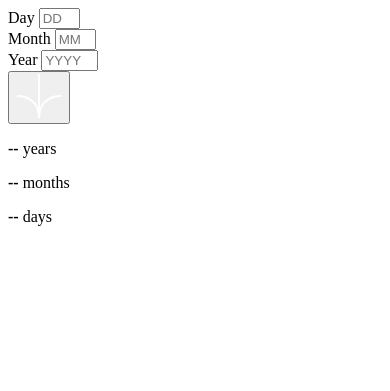
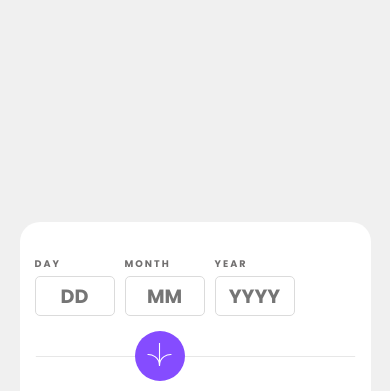
Before and after one commit to mlopezl/age-calculator-app, a plain HTML site: page index.html in a window 390 px wide. Shown: the top 391 px of the page. Drawn offline with Linux system fonts and the light colour scheme.

Commit message:
Adding styles to the mobile version

```diff
--- a/index.html
+++ b/index.html
@@ -14,26 +14,28 @@
 
   <div class="calculator">
     <form class="calculator__date" novalidate>
-      <div class="calculator__day">
+      <div class="calculator__input">
         <label for="day">Day</label>
         <input type="number" placeholder="DD" min="1" max="31" name="day" id="day" inputmode="numeric" required>
       </div>
-      <div class="calculator__month">
+      <div class="calculator__input">
         <label for="month">Month</label>
         <input type="number" placeholder="MM" min="1" max="12"
         name="month" id="month" inputmode="numeric" required>
       </div>
-      <div class="calculator__year">
+      <div class="calculator__input">
         <label for="year">Year</label>
         <input type="number" placeholder="YYYY" min="1900" max="2100"
         name="year" id="year" inputmode="numeric" required >
       </div>
-      <button><img src="./assets/images/icon-arrow.svg" alt="submit button"></button>
+      <button class="calculator__button">
+        <img src="./assets/images/icon-arrow.svg" alt="submit button">
+      </button>
     </form>
     <main class="calculator__results">
-      <p class="calculator__result"><strong>--</strong> years</p>
-      <p class="calculator__result"><strong>--</strong> months</p>
-      <p class="calculator__result"><strong>--</strong> days</p>
+      <p class="calculator__result"><strong>38</strong> years</p>
+      <p class="calculator__result"><strong>3</strong> months</p>
+      <p class="calculator__result"><strong>26</strong> days</p>
     </main>
   </div>
 
--- a/styles.css
+++ b/styles.css
@@ -1,3 +1,79 @@
+@import url('https://fonts.googleapis.com/css2?family=Poppins:ital,wght@0,100;0,200;0,300;0,400;0,500;0,600;0,700;0,800;0,900;1,100;1,200;1,300;1,400;1,500;1,600;1,700;1,800;1,900&display=swap');
+
+:root{
+  --Purple-500: hsl(259, 100%, 65%);
+  --Red-400: hsl(0, 100%, 67%);
+  --White: hsl(0, 100%, 100%);
+  --Grey-100: hsl(0, 0%, 94%);
+  --Grey-200: hsl(0, 0%, 86%);
+  --Grey-500: hsl(0, 1%, 44%);
+  --Black: hsl(0, 0%, 0%);
+}
+
+*{
+  margin: 0;
+  padding: 0;
+  box-sizing: border-box;
+}
+
+html{
+  font-size: 32px;
+  font-family: "Poppins", sans-serif;
+}
+
+body{
+  background-color: var(--Grey-100);
+  min-height: 100vh;
+  display: flex;
+  justify-content: center;
+  align-items: center;
+}
+
+.calculator{
+  width: 90%;
+   height: 400px;
+  background-color: var(--White);
+  border-radius: 20px 20px 60px 20px;
+  padding: 15px;
+}
+
+.calculator__date{
+  display: flex;
+  position: relative;
+  gap: 10px;
+  padding-top: 20px;
+  padding-bottom: 40px;
+  box-shadow: 0px 1px 1px -1px var(--Grey-500);
+}
+
+.calculator__input{
+  display: flex;
+  flex-direction: column;
+  gap: 5px;
+}
+
+.calculator__input label{
+  font-size: 0.3rem;
+  font-weight: bold;
+  letter-spacing: 2px;
+  color: var(--Grey-500);
+  text-transform: uppercase;
+}
+
+.calculator__input input{
+  width: 80px;
+  height: 40px;
+  border-radius: 5px;
+  outline: none;
+  border: 1px solid var(--Grey-200);
+  color: var(--Black);
+  font-weight: bold;
+  display: flex;
+  text-align: center;
+  font-size: 0.6rem;
+  font-family: "Poppins", sans-serif;
+}
+
 input[type="number"]::-webkit-outer-spin-button,
 input[type="number"]::-webkit-inner-spin-button {
   -webkit-appearance: none;
@@ -7,3 +83,37 @@ input[type="number"]::-webkit-inner-spin-button {
 input[type="number"] {
   -moz-appearance: textfield;
 }
+
+.calculator__button{
+  position: absolute;
+  width: 50px;
+  height: 50px;
+  border-radius: 50%;
+  border: none;
+  background-color: var(--Purple-500);
+  bottom: -25px;
+  left: 100px;
+}
+
+.calculator__button img{
+  width: 50%;
+}
+
+.calculator__results{
+  height: 250px;
+  display: flex;
+  flex-direction: column;
+  justify-content: center;
+  line-height: 50px;
+}
+
+.calculator__result{
+  font-size: 1.5rem;
+  font-weight: bold;
+  font-style: italic;
+  color: black;
+}
+
+.calculator__result strong{
+  color: var(--Purple-500);
+}
```
Also changed, not shown: assets/fonts/OFL.txt (deleted), assets/fonts/Poppins-Bold.ttf (deleted), assets/fonts/Poppins-BoldItalic.ttf (deleted), assets/fonts/Poppins-ExtraBold.ttf (deleted), assets/fonts/Poppins-ExtraBoldItalic.ttf (deleted), assets/fonts/Poppins-Italic.ttf (deleted), assets/fonts/Poppins-Regular.ttf (deleted).
